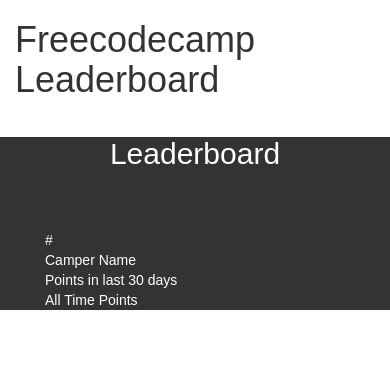
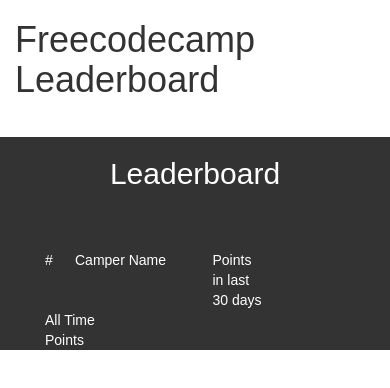
Before and after one commit to edsztukowski/react-leaderboard, a React (Create React App) app: page / in a window 390 px wide. Shown: the top 388 px of the page. Built offline with nearby package versions, Linux system fonts and the light colour scheme; no server answers.

Commit message:
Set up table header as separate component and passing the functions to is as props.

```diff
--- a/src/App.js
+++ b/src/App.js
@@ -1,5 +1,4 @@
 import React, { Component } from 'react';
-import logo from './logo.svg';
 import './App.css';
 var Table = require('./Table')
 
--- a/src/Table.js
+++ b/src/Table.js
@@ -1,5 +1,16 @@
 var React = require('react');
-var api = require('./utils/api')
+var api = require('./utils/api');
+
+function TableHeader(props) {
+  return(
+    <div className="table-cells col-xs-12">
+      <div className="col-xs-1">#</div>
+      <div className="col-xs-5">Camper Name</div>
+      <div className="col-xs-3" onClick={props.getMonth}>Points in last 30 days</div>
+      <div className="col-xs-3" onClick={props.getAll}>All Time Points</div>
+    </div>
+  )
+}
 
 class Table extends React.Component {
   constructor(props) {
@@ -7,17 +18,16 @@
     this.state = {
       tableData: ''
     }
-    this.updateRecent = this.updateRecent.bind(this)
+    this.updateAll = this.updateAll.bind(this);
+    this.updateRecent = this.updateRecent.bind(this);
   }
 
-/*
   componentDidMount() {
     api.callMonth()
     .then(function(response) {
       console.log(response)
     })
   }
-*/
 
   updateRecent() {
     this.setState(function() {
@@ -35,16 +45,27 @@
       }.bind(this));
     }
 
+    updateAll() {
+      this.setState(function() {
+        return {
+          tableData: ''
+        }
+      })
+      api.callAll()
+      .then(function(response) {
+        this.setState(function() {
+            return {
+              tableData:response
+            }
+          })
+        }.bind(this));
+      }
+
   render() {
     return (
-      <div className="table-header col-md-12">
+      <div className="table-header col-xs-12">
         <h2>Leaderboard</h2>
-        <div className="table-cells col-md-12">
-          <div className="col-md-1">#</div>
-          <div className="col-md-5">Camper Name</div>
-          <div className="col-md-3" onClick={this.updateRecent}>Points in last 30 days</div>
-          <div className="col-md-3" onSelect={api.callAll}>All Time Points</div>
-        </div>
+        <TableHeader getMonth={this.updateRecent} getAll={this.updateAll}/>
       </div>
     )
   }
--- a/src/utils/api.js
+++ b/src/utils/api.js
@@ -1,6 +1,4 @@
 var axios = require('axios')
-
-
 
 
 module.exports = {
@@ -13,6 +11,10 @@
   },
 
   callAll: function() {
+    return axios.get("https://fcctop100.herokuapp.com/api/fccusers/top/alltime")
+    .then(function(user) {
+      return user.data;
+    });
 
   }
 }
```
Also changed, not shown: src/logo.svg (deleted).
